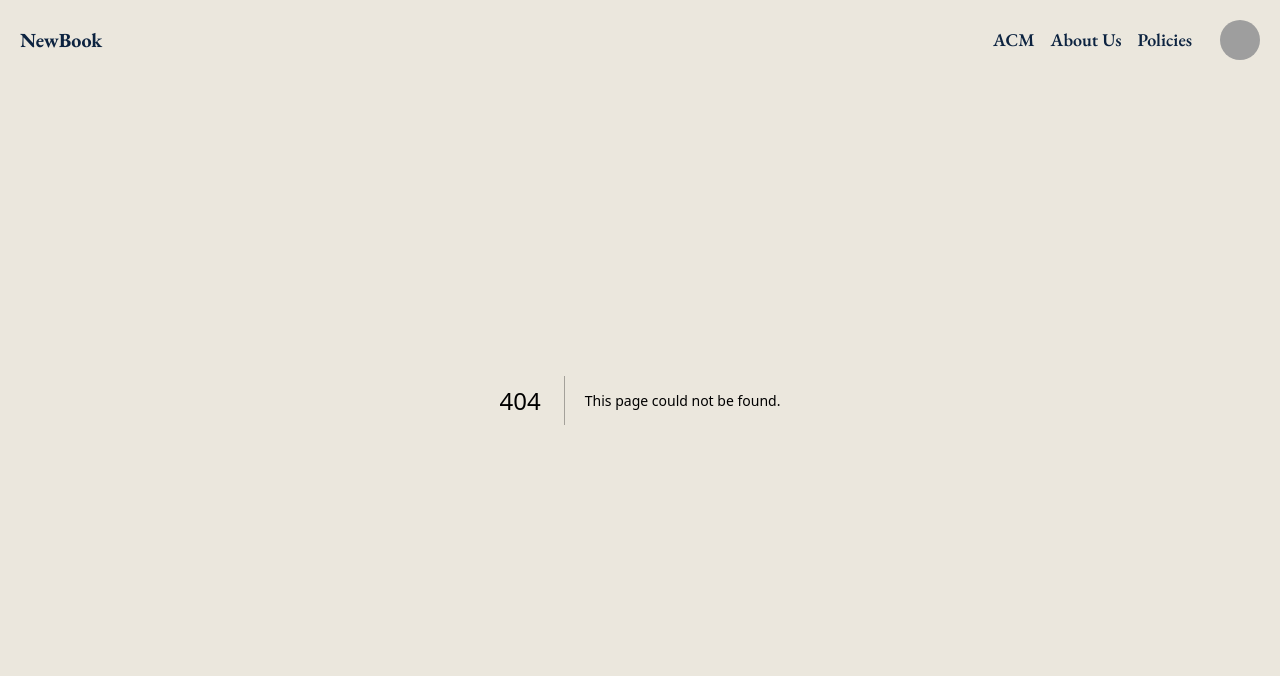
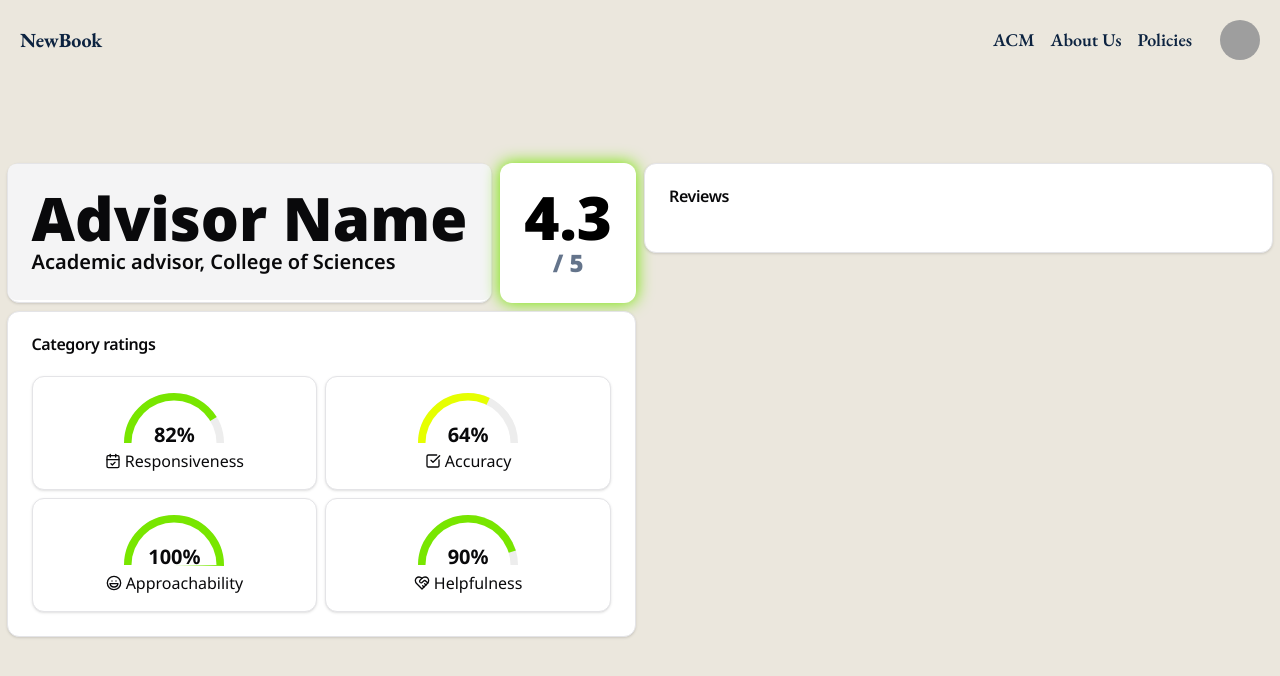
Before and after one commit to acmutsa/newbook-next, a Next.js app in the folder apps/web/: page /advisor in a window 1280 px wide. Before the commit this address had no page. Shown: the top 676 px of the page. Built offline with nearby package versions, Linux system fonts and the light colour scheme; grey boxes are pictures that could not be loaded.

Commit message:
Created advisor route; fixed visual bug w/ score dial; added error-checking for score being < 0 or > max; using Lucide icons for category ratings' labels

```diff
--- /dev/null
+++ b/apps/web/src/app/advisor/page.tsx
@@ -0,0 +1,57 @@
+import ProfileTitleCard from "@/components/shared/NewBookProfileTitle"
+import ScoreCard from "@/components/shared/NewBookScoreCard"
+import ScoreDial from "@/components/shared/NewBookScoreDial"
+import { Card, CardHeader, CardTitle, CardContent } from "@/components/ui/card"
+import { CalendarCheck, SquareCheckBig, Laugh, HeartHandshake } from "lucide-react"
+
+export default function Page() {
+    return(
+        <main className="flex flex-col min-h-screen items-center justify-center">
+            <div className="grid grid-cols-2 gap-2">
+                {/* Desktop left-side pane */}
+                <div className="flex flex-col gap-2">
+                    <div className="flex gap-2">
+                        <ProfileTitleCard
+                            name="Advisor Name"
+                            title="Academic advisor"
+                            unit="College of Sciences"
+                        />
+                        <ScoreCard score={4.32} />
+                    </div>
+                    <Card>
+                        <CardHeader>
+                            <CardTitle>Category ratings</CardTitle>
+                        </CardHeader>
+                        <CardContent>
+                            <div className="grid grid-cols-2 gap-2">
+                                <ScoreDial score={0.82}>
+                                    <CalendarCheck size="1em" /> Responsiveness
+                                </ScoreDial>
+                                <ScoreDial score={0.64}>
+                                    <SquareCheckBig size="1em" /> Accuracy
+                                </ScoreDial>
+                                <ScoreDial score={1.0}>
+                                    <Laugh size="1em" /> Approachability
+                                </ScoreDial>
+                                <ScoreDial score={0.9}>
+                                    <HeartHandshake size="1em" /> Helpfulness
+                                </ScoreDial>
+                            </div>
+                        </CardContent>
+                    </Card>
+                </div>
+                {/* Desktop right-side pane */}
+                <div>
+                    <Card>
+                        <CardHeader>
+                            <CardTitle>Reviews</CardTitle>
+                        </CardHeader>
+                        <CardContent>
+
+                        </CardContent>
+                    </Card>
+                </div>
+            </div>
+        </main>
+    )
+}
--- a/apps/web/src/components/shared/NewBookScoreCard.tsx
+++ b/apps/web/src/components/shared/NewBookScoreCard.tsx
@@ -7,8 +7,7 @@ export default function ScoreCard({
 }: {
     score: number;
 }) {
-    // TODO: error-checking for invalid score
-    // TODO: Implement logic for actually pulling score from the database w/ the key, instead of just taking it in as a prop
+    // TODO: error-checking for invalid score?
     const scorePercent = score / MAX_SCORE;
 
     return (
--- a/apps/web/src/components/shared/NewBookScoreDial.tsx
+++ b/apps/web/src/components/shared/NewBookScoreDial.tsx
@@ -4,19 +4,18 @@ import {
     CardTitle,
     CardContent
 } from "@/components/ui/card";
-import { IconProps } from "@radix-ui/react-icons/dist/types";
-import { RocketIcon } from "@radix-ui/react-icons";
-import { createElement, PropsWithChildren } from "react";
+import { PropsWithChildren } from "react";
 
 const MAX_SCORE = 1;
 
+// TODO: the rest of the white circle should not be visible on a smaller container. instead, make it a half-circle; use a gradient fill for this.
 export default function ScoreDial({
     score,
     children,
 }: PropsWithChildren<{
     score: number;
 }>) {
-    const scorePercent = score / MAX_SCORE;
+    const scorePercent = ( ( score >= 0 ) && ( score <= MAX_SCORE )) ? score / MAX_SCORE : MAX_SCORE;
     const size = 100; // TODO: make this a prop
     const outerRadius = 5; // TODO: make this a prop? somehow
     const innerRadius = ( outerRadius * 2 ) - 2; // TODO: make this a prop
@@ -26,6 +25,7 @@ export default function ScoreDial({
     return (
         <Card className="flex flex-col items-center p-4">
             <svg className={clsx("rotate-180",
+            // <svg className={clsx("",
                     {
                         "stroke-score-0": ( scorePercent >= 0 ) && ( scorePercent < 0.2 ),
                         "stroke-score-1": ( scorePercent >= 0.2 ) && ( scorePercent < 0.4 ),
@@ -38,22 +38,25 @@ export default function ScoreDial({
                 width={size}
                 viewBox="0 0 20 20"
             >
-                <circle
-                    r={outerRadius}
-                    cx="10"
-                    cy="10"
-                    stroke-width="10"
-                    stroke="#ededed"
-                    stroke-dasharray={`${strokeFill} ${strokeFill * 2}`}
+                <path
+                    fill="#ffffff" stroke="#ededed" stroke-width="3"
+                    d=" M 1.5 10
+                        a 0.5 0.5 0 0 0 17 0"
                 />
                 <circle
                     r={outerRadius}
+                    fill-opacity="0"
                     cx="10"
                     cy="10"
                     stroke-width="10"
                     stroke-dasharray={`${strokeFillPercent} ${strokeFill * 2}`}
                 />
-                <circle r={innerRadius} cx="10" cy="10" fill="white" stroke-width="0" />
+                <path
+                    fill="#ffffff"
+                    stroke-width="0"
+                    d=" M 1.5 10
+                        a 0.5 0.5 0 0 0 17 0"
+                />
             </svg>
             <div className="flex flex-col items-center -mt-[4.25rem] z-10">
                 <div className="font-bold text-xl -mt-1">
```
